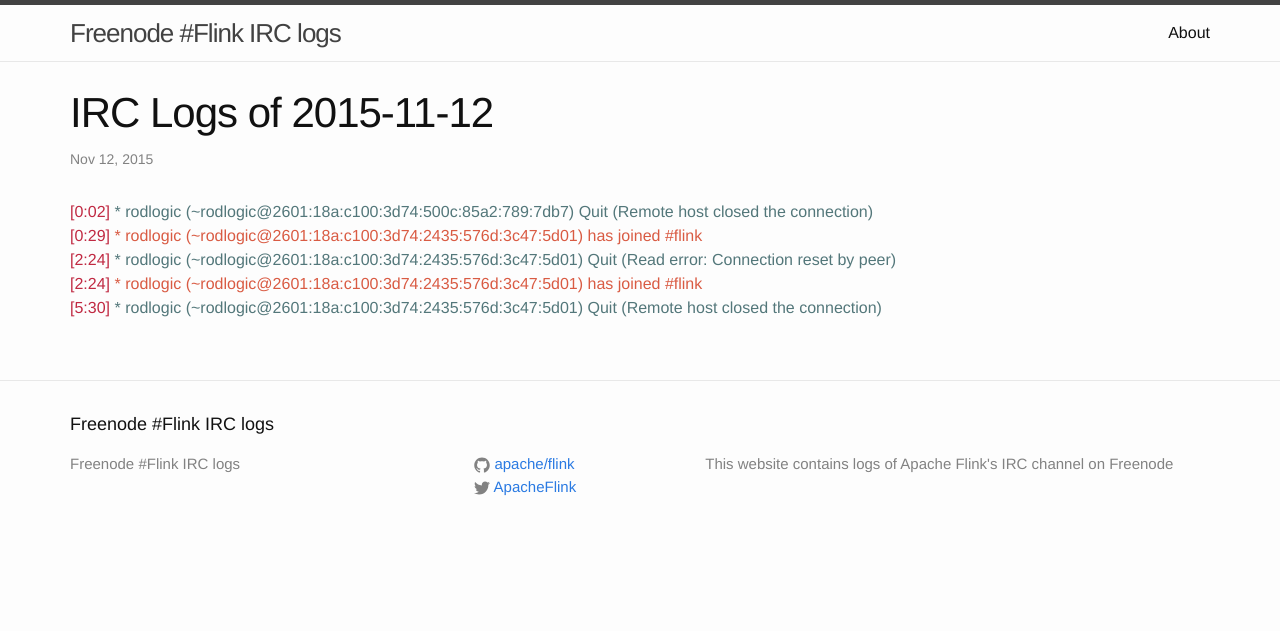
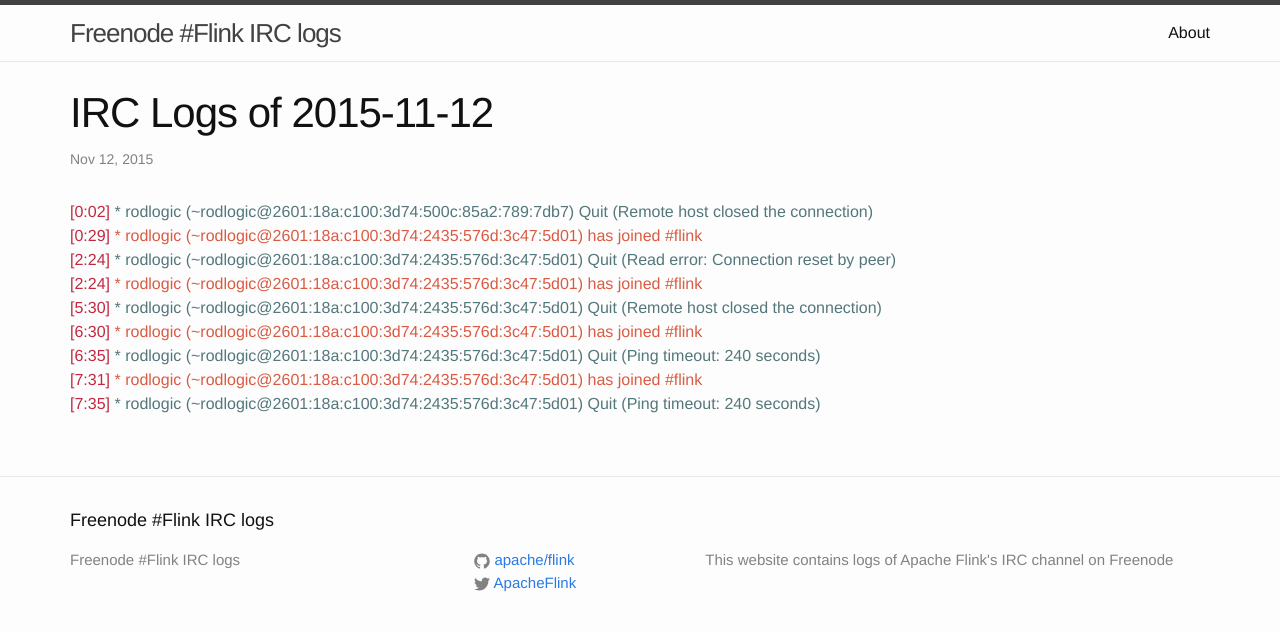
Before and after one commit to flink-irc-logs/flink-irc-logs.github.io, a Jekyll site: the page built from _posts/2015-11-12-logs.markdown, in a window 1280 px wide. Shown: the top 631 px of the page. Built offline with Jekyll 4.4.1, drawn with Linux system fonts in a browser that asks for light colours.

Commit message:
Update of the logs on Thu Nov 12 08:20:24 CET 2015

```diff
--- a/_posts/2015-11-12-logs.markdown
+++ b/_posts/2015-11-12-logs.markdown
@@ -9,3 +9,7 @@
 <span class="irc-date">[2:24]</span> <span class="irc-navy">* rodlogic (~rodlogic@2601:18a:c100:3d74:2435:576d:3c47:5d01) Quit (Read error: Connection reset by peer)</span><br />
 <span class="irc-date">[2:24]</span> <span class="irc-green">* rodlogic (~rodlogic@2601:18a:c100:3d74:2435:576d:3c47:5d01) has joined #flink</span><br />
 <span class="irc-date">[5:30]</span> <span class="irc-navy">* rodlogic (~rodlogic@2601:18a:c100:3d74:2435:576d:3c47:5d01) Quit (Remote host closed the connection)</span><br />
+<span class="irc-date">[6:30]</span> <span class="irc-green">* rodlogic (~rodlogic@2601:18a:c100:3d74:2435:576d:3c47:5d01) has joined #flink</span><br />
+<span class="irc-date">[6:35]</span> <span class="irc-navy">* rodlogic (~rodlogic@2601:18a:c100:3d74:2435:576d:3c47:5d01) Quit (Ping timeout: 240 seconds)</span><br />
+<span class="irc-date">[7:31]</span> <span class="irc-green">* rodlogic (~rodlogic@2601:18a:c100:3d74:2435:576d:3c47:5d01) has joined #flink</span><br />
+<span class="irc-date">[7:35]</span> <span class="irc-navy">* rodlogic (~rodlogic@2601:18a:c100:3d74:2435:576d:3c47:5d01) Quit (Ping timeout: 240 seconds)</span><br />
```
